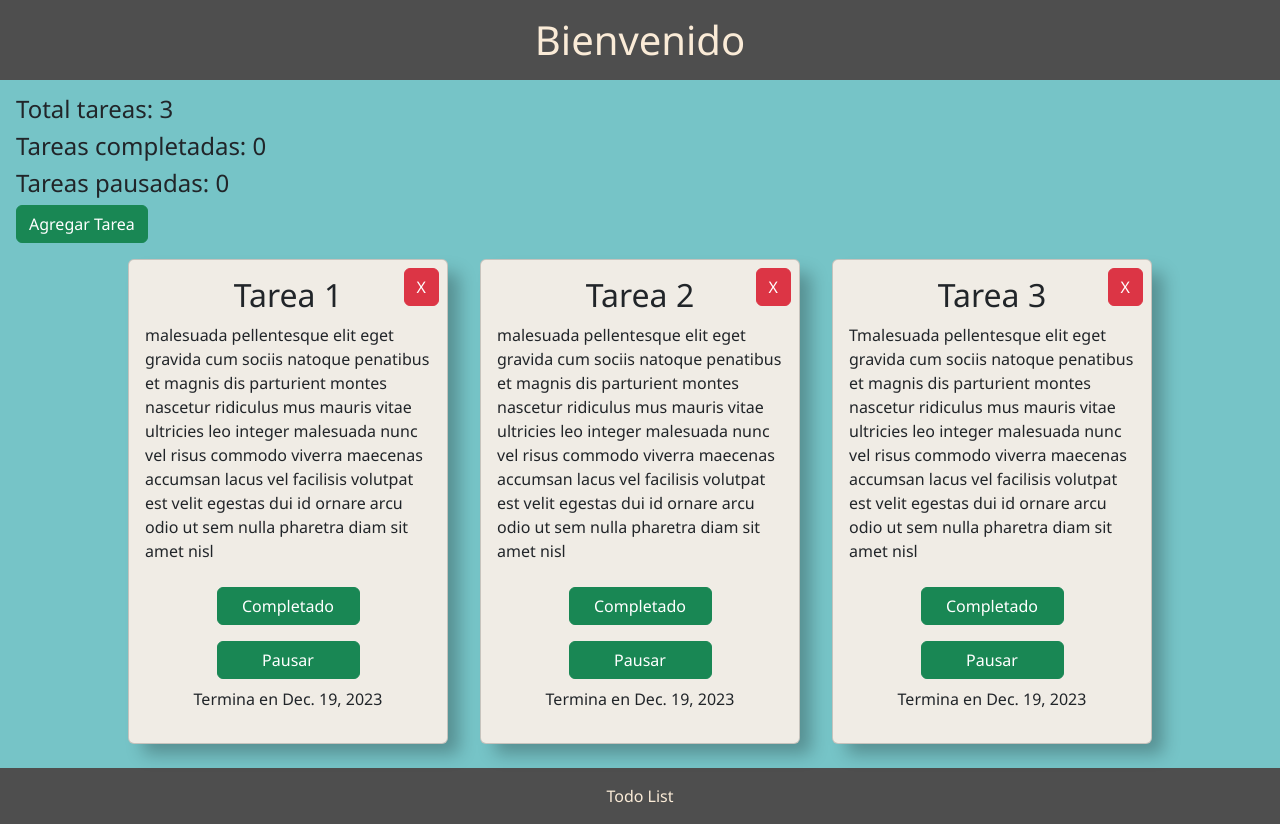
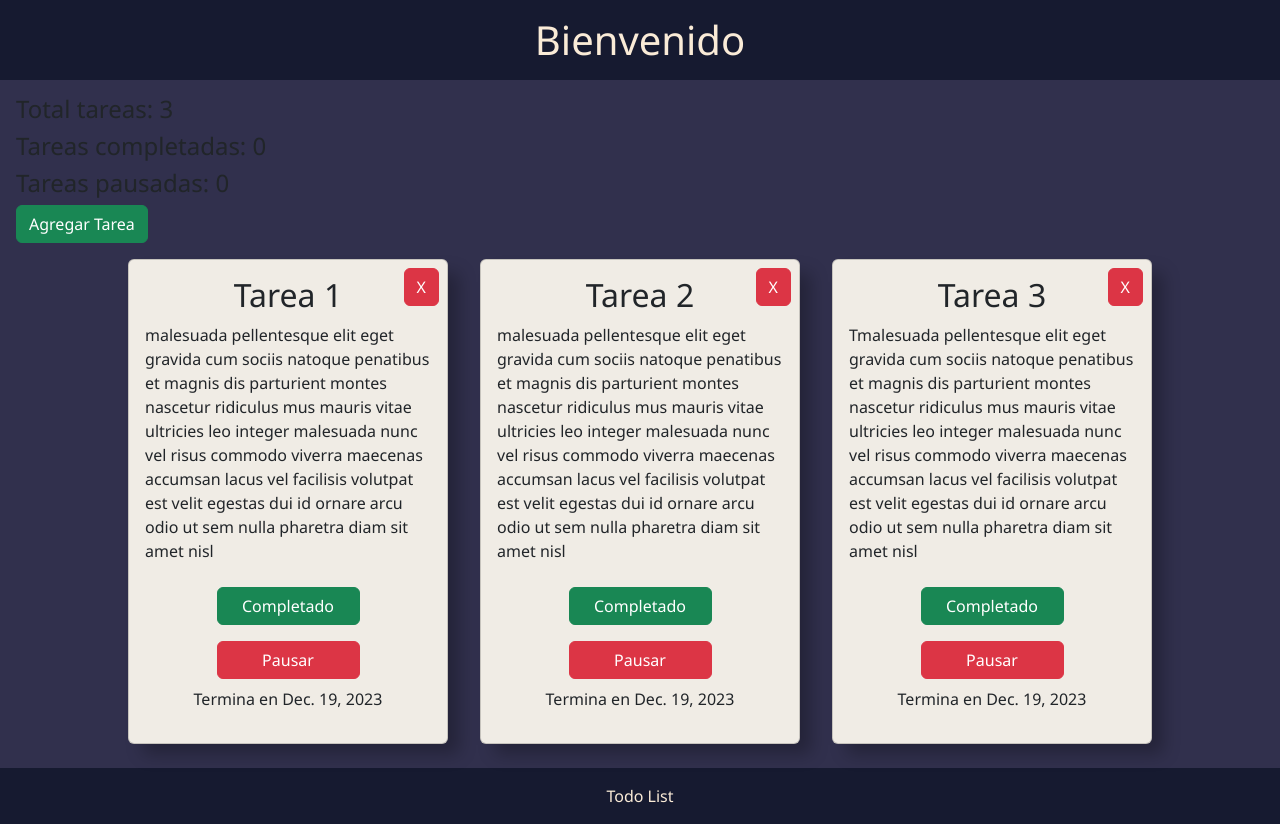
Before and after one commit to Yamizaki/todoList, a Django app: page /tasks/ in a window 1280 px wide. Run offline with Django 5.2, Linux system fonts and the light colour scheme; data comes from the database, SQL or seed files in the repository; both versions use the stored data as it was after the commit.

Commit message:
Mejora de colores

```diff
--- a/Task/static/style.css
+++ b/Task/static/style.css
@@ -7,11 +7,11 @@
 }
 
 header{
-    background-color: #4e4e4e;
+    background-color: #161A30;
     color: antiquewhite;
 }
 footer{
-    background-color: rgb(78, 78, 78);
+    background-color: #161A30;
     color: antiquewhite;
     bottom: 0;
 }
@@ -25,7 +25,7 @@ footer{
 main{
     padding-top:15px;
     padding-bottom:15px;
-    background-color: rgb(118, 196, 199);
+    background-color: #31304D;
     height: 86vb;
 }
 
--- a/Task/templates/Task/task.html
+++ b/Task/templates/Task/task.html
@@ -28,7 +28,7 @@
 
 
             <a href='{% url "done" task.id %}' class="btn btn-success w-50 mx-auto my-2" id="Completado">Completado</a>
-            <a href='{% url "pause" task.id %}' class="btn btn-success w-50 mx-auto my-2">Pausar</a>
+            <a href='{% url "pause" task.id %}' class="btn btn-danger w-50 mx-auto my-2">Pausar</a>
 
 
 
```
Also changed, not shown: db.sqlite3.
